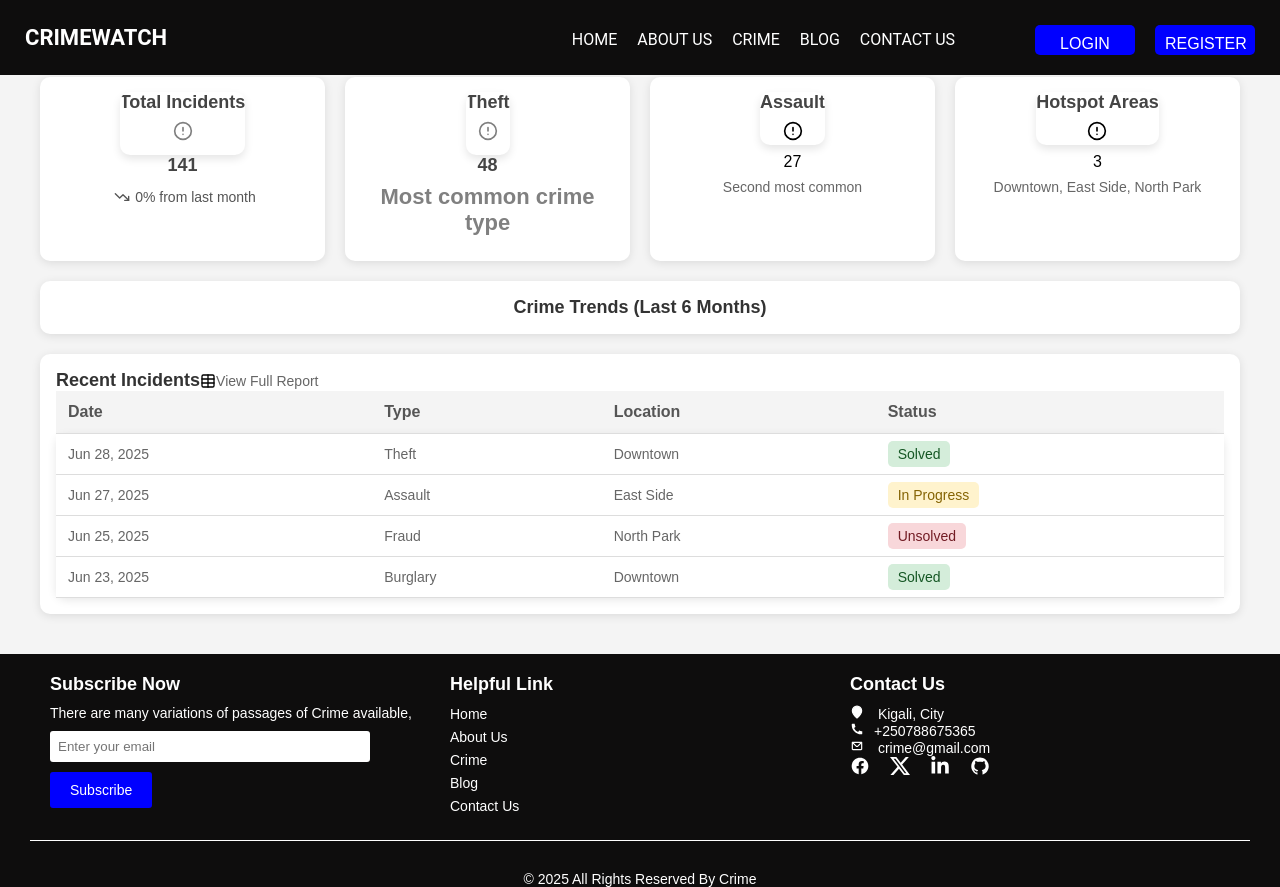
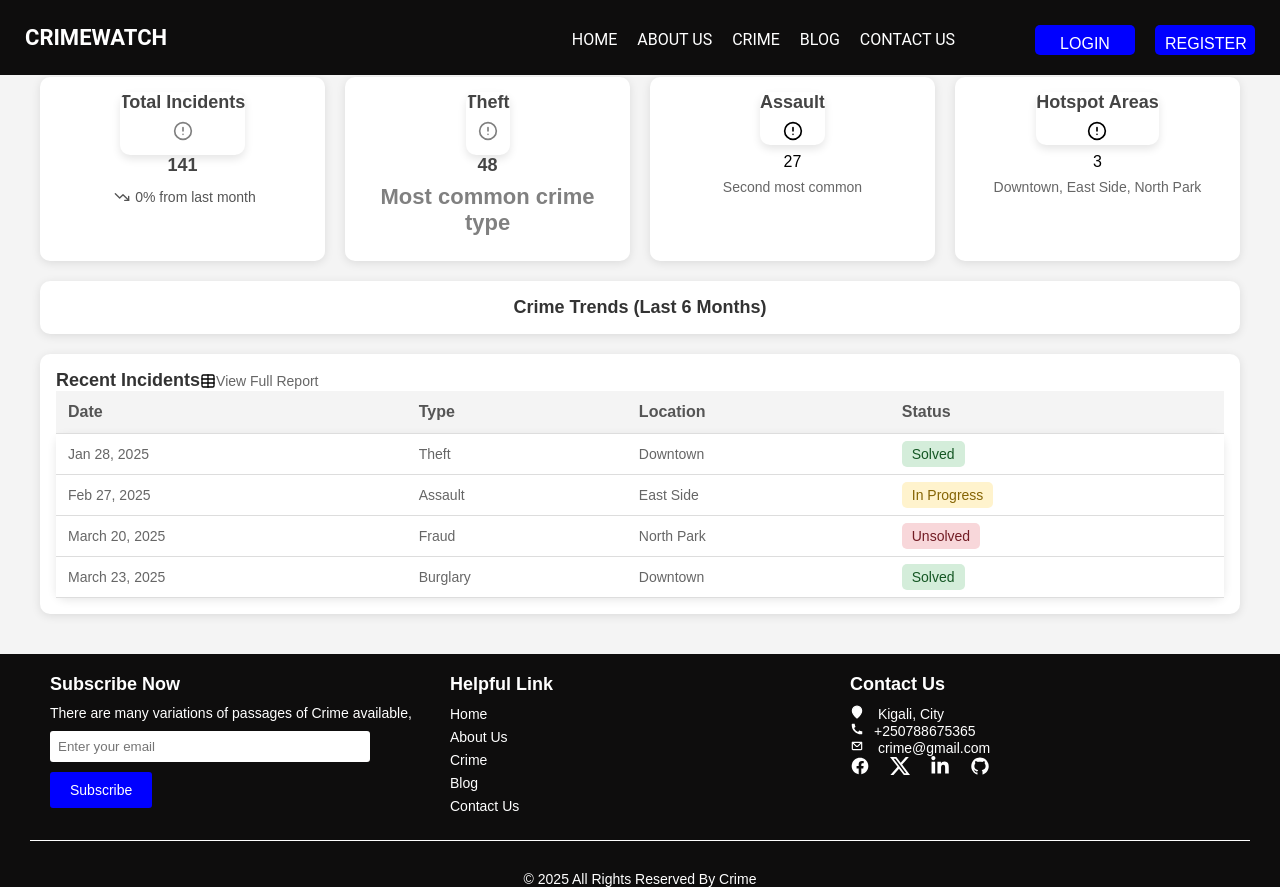
Before and after one commit to elina221010191/Crime2, a React (Vite) app in the folder someproject/: page /Admin_Dashboard in a window 1280 px wide. Built offline with nearby package versions, Linux system fonts and the light colour scheme.

Commit message:
latest version

```diff
--- a/someproject/src/Components/Admin_Dashboard.jsx
+++ b/someproject/src/Components/Admin_Dashboard.jsx
@@ -110,7 +110,7 @@ const Dashboard = () => {
             </thead>
             <tbody className="bg-white divide-y divide-gray-200">
               <tr>
-                <td className="px-6 py-4 whitespace-nowrap text-sm text-gray-500">Jun 28, 2025</td>
+                <td className="px-6 py-4 whitespace-nowrap text-sm text-gray-500">Jan 28, 2025</td>
                 <td className="px-6 py-4 whitespace-nowrap text-sm font-medium text-gray-900">Theft</td>
                 <td className="px-6 py-4 whitespace-nowrap text-sm text-gray-500">Downtown</td>
                 <td className="px-6 py-4 whitespace-nowrap text-sm text-gray-500">
@@ -118,7 +118,7 @@ const Dashboard = () => {
                 </td>
               </tr>
               <tr>
-                <td className="px-6 py-4 whitespace-nowrap text-sm text-gray-500">Jun 27, 2025</td>
+                <td className="px-6 py-4 whitespace-nowrap text-sm text-gray-500">Feb 27, 2025</td>
                 <td className="px-6 py-4 whitespace-nowrap text-sm font-medium text-gray-900">Assault</td>
                 <td className="px-6 py-4 whitespace-nowrap text-sm text-gray-500">East Side</td>
                 <td className="px-6 py-4 whitespace-nowrap text-sm text-gray-500">
@@ -126,7 +126,7 @@ const Dashboard = () => {
                 </td>
               </tr>
               <tr>
-                <td className="px-6 py-4 whitespace-nowrap text-sm text-gray-500">Jun 25, 2025</td>
+                <td className="px-6 py-4 whitespace-nowrap text-sm text-gray-500">March 20, 2025</td>
                 <td className="px-6 py-4 whitespace-nowrap text-sm font-medium text-gray-900">Fraud</td>
                 <td className="px-6 py-4 whitespace-nowrap text-sm text-gray-500">North Park</td>
                 <td className="px-6 py-4 whitespace-nowrap text-sm text-gray-500">
@@ -134,7 +134,7 @@ const Dashboard = () => {
                 </td>
               </tr>
               <tr>
-                <td className="px-6 py-4 whitespace-nowrap text-sm text-gray-500">Jun 23, 2025</td>
+                <td className="px-6 py-4 whitespace-nowrap text-sm text-gray-500">March 23, 2025</td>
                 <td className="px-6 py-4 whitespace-nowrap text-sm font-medium text-gray-900">Burglary</td>
                 <td className="px-6 py-4 whitespace-nowrap text-sm text-gray-500">Downtown</td>
                 <td className="px-6 py-4 whitespace-nowrap text-sm text-gray-500">
--- a/someproject/src/Components/Blog.jsx
+++ b/someproject/src/Components/Blog.jsx
@@ -24,13 +24,13 @@ function Blog(){
         {
            id:4,
             title:"July 18, 2021",
-            content:"Sed magna dui, dignissim id felis vitae, consectetur",
+            content:"Still life with the scalesof justice",
             image:"/justice1.jpg",
         },
         {
             id:5,
             title:"July 18, 2021",
-            content:"Fusce suscipit risus tempor, blandit urna at, laoreet ex",
+            content:"",
             image:"/crime.jpg",
         },
         {
--- a/someproject/src/Components/Login.jsx
+++ b/someproject/src/Components/Login.jsx
@@ -37,7 +37,7 @@ const Login = ({ HandleLoginForm }) => {
 
       // Navigate based on the user role
       if (userRole === "admin") {
-        navigate('/dashboard');
+        navigate('/Admin_Dashboard');
       } else if (userRole === "user") {
         navigate('/');
       } else {
--- a/someproject/src/Styles/userdashboard.css
+++ b/someproject/src/Styles/userdashboard.css
@@ -34,7 +34,7 @@ body {
   input, select, textarea {
     width: 100%;
     padding: 8px;
-    margin-top: 5px;
+    margin-top: 10px;
     border: 1px solid #ddd;
     border-radius: 4px;
   }
```
